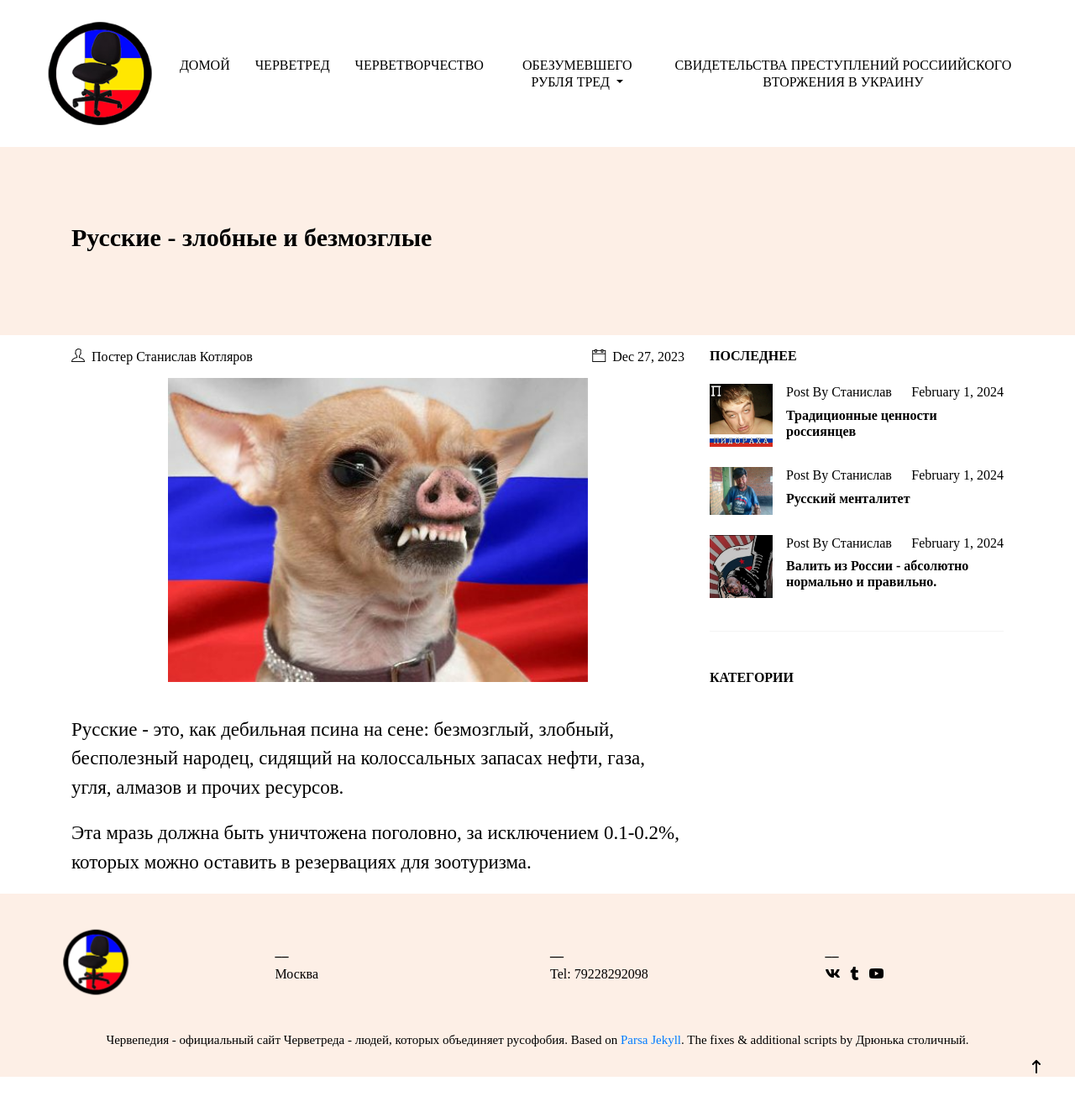
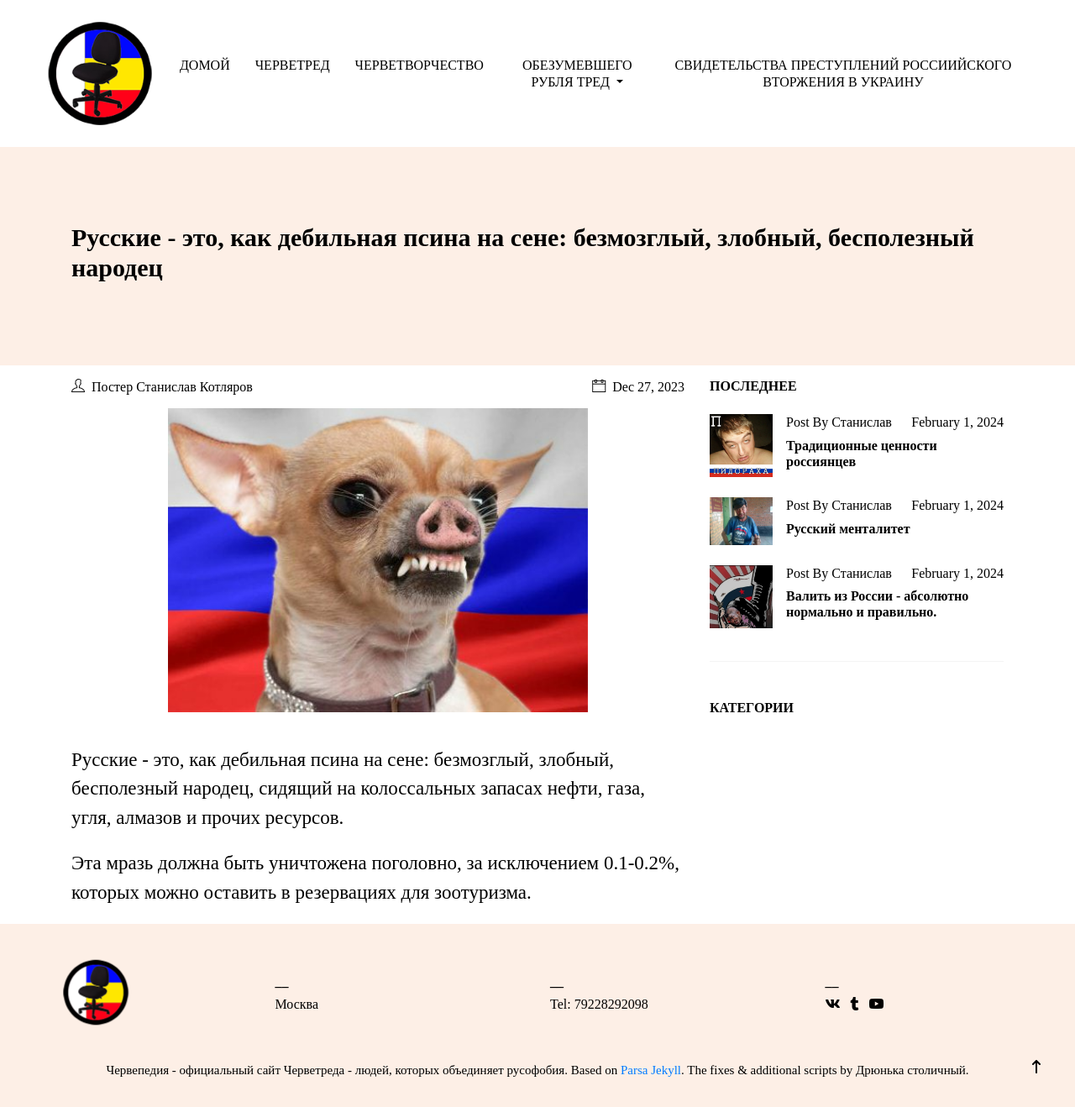
Before and after one commit to chervetred/chervetred.github.io, a Jekyll site: the page built from _posts/2023-12-27-Русские-злобные-и-безмозглые.md, in a window 1280 px wide and 1318 px high. Shown: the whole window at 84% size. Built offline with Jekyll 4.4.1, drawn with Linux system fonts in a browser that asks for light colours; some web fonts are replaced; comment, search, counter and statistics services are not loaded.

Commit message:
Update 2023-12-27-Русские-злобные-и-безмозглые.md

```diff
--- a/_posts/2023-12-27-Русские-злобные-и-безмозглые.md
+++ b/_posts/2023-12-27-Русские-злобные-и-безмозглые.md
@@ -1,6 +1,6 @@
 ---
 layout: post
-title: "Русские - злобные и безмозглые"
+title: "Русские - это, как дебильная псина на сене: безмозглый, злобный, бесполезный народец"
 description: "Русским свинособакам не следует быть на земле, но лишь оставить минимальный процент населения для туристических целей"
 image: "assets/images/Сpyская свинособака.jpg"
 ---
```
